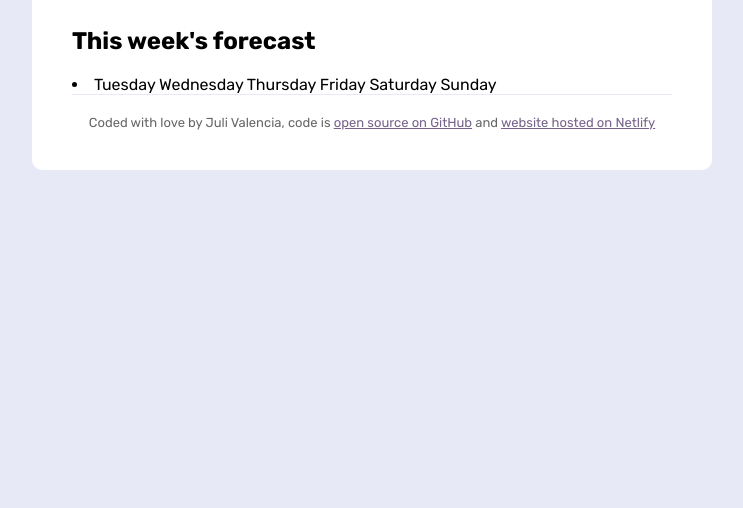
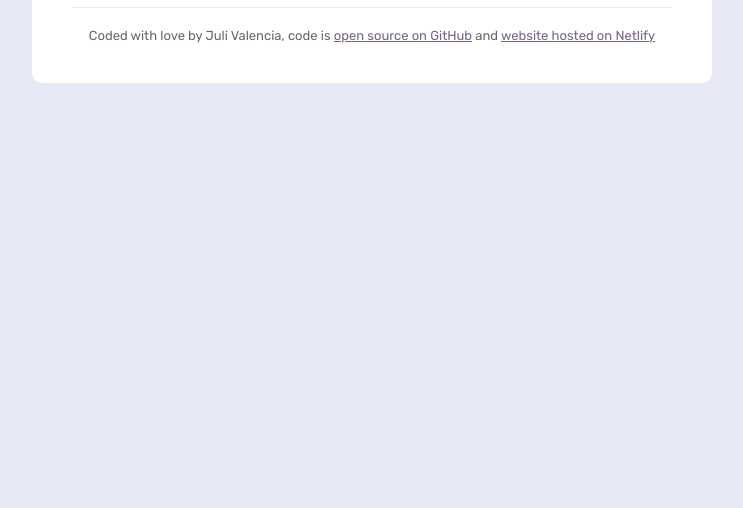
Before and after one commit to juligeyash/SheCodesPlus_my_weather_app_JV, a plain HTML site: page index.html in a window 1280 px wide. Shown: the part 292-800 px from the top of the page, without its empty margins (268-1011 px from the left). Drawn offline with nearby package versions, Linux system fonts and the light colour scheme.

Commit message:
Removed forecast html code to make the process cleaner

```diff
--- a/index.html
+++ b/index.html
@@ -22,7 +22,7 @@
         <div class = "city-overall-weather">
      <div class = "city-weather-details">
         <h1 class="city-searched" id="city">Chicago</h1>
-      <p class="city-details"><span id="time">Monday, 11 Nov 2024;</span> </span><span id="weather-description"> cloudy</span><br>
+      <p class="city-details"><span id="time">Monday, 11 Nov 2024</span>; </span><span id="weather-description"> cloudy</span><br>
          Humidity: <strong id="humidity">15%</strong>;  Wind: <strong id="wind">3.1Km/h</strong></p>
       </div>
       <div class="city-current-weather">
@@ -31,18 +31,7 @@
         <div class="temperature-metric">&#8451</div>
       </div>
       </div>
-      <div class="forecast-weather">
-        <h2>This week's forecast</h2>
-        <li>
-            Tuesday
-            Wednesday
-            Thursday
-            Friday
-            Saturday
-            Sunday
-        </li>
-      </div>
-    </main>
+          </main>
     <footer>
       Coded with love by Juli Valencia, code is
       <a href="https://github.com/juligeyash" target="_blank"> open source on GitHub</a> and
--- a/src/index.js
+++ b/src/index.js
@@ -6,12 +6,14 @@ function refreshWeather(response) {
   let windElement = document.querySelector("#wind");
   let timeElement = document.querySelector("#time");
   let date = new Date(response.data.time * 1000);
+  let iconElement = document.querySelector("#icon");
 
   temperatureElement.innerHTML = Math.round(temperature);
   descriptionElement.innerHTML = response.data.condition.description;
   humidityElement.innerHTML = `${response.data.temperature.humidity}%`;
   windElement.innerHTML = `${response.data.wind.speed}Km/h`;
   timeElement.innerHTML = formatDate(date);
+  iconElement.innerHTML = `<img src="${response.data.condition.icon_url}" weather-icon`;
 }
 
 function formatDate(date) {
```
